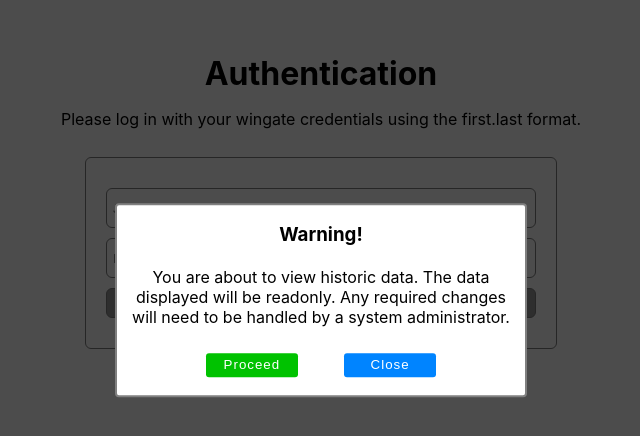
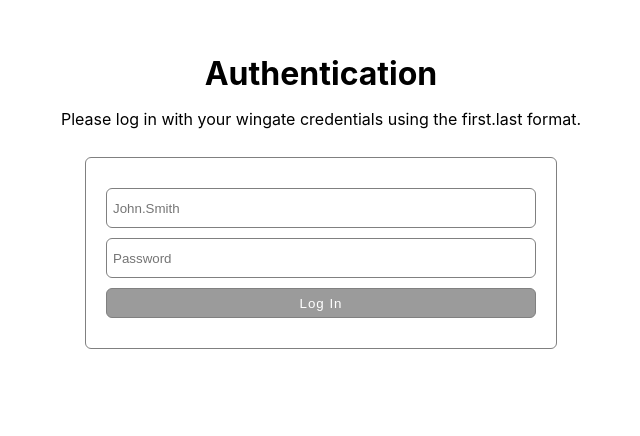
Before and after one commit to stalliardo/contract-awards, a React (Create React App) app in the folder client/: page /auth in a window 1280 px wide. Shown: the part 116-552 px from the top of the page, without its empty margins (319-959 px from the left). Built offline with nearby package versions, Linux system fonts and the light colour scheme.

Commit message:
Used the location to determine when the select menu should be displayed

```diff
--- a/client/src/components/navbar/Navbar.js
+++ b/client/src/components/navbar/Navbar.js
@@ -1,6 +1,6 @@
-import React, { useState } from 'react';
+import React, { useEffect, useState } from 'react';
 import './navbar.css';
-import { Link, useNavigate } from "react-router-dom";
+import { Link, useLocation, useNavigate } from "react-router-dom";
 import { useDispatch, useSelector } from 'react-redux';
 import { logout, setSelectedFinancialYear } from '../../redux/features/users/usersSlice';
 import { ROLES } from '../../utils/constants';
@@ -30,10 +30,13 @@ const Navbar = () => {
 
   const [selectedYear, setselectedYear] = useState("");
 
-  const [showWarningModal, setShowWarningModal] = useState(true);
+  const [showWarningModal, setShowWarningModal] = useState(false);
 
   const dispatch = useDispatch();
   const navigate = useNavigate();
+  const location = useLocation();
+
+  const showSelectMenu = location.pathname === "/admin";
 
   const handleSignOut = () => {
     dispatch(logout())
@@ -72,8 +75,11 @@ const Navbar = () => {
               {
                 authenticatedUser.role === ROLES.CA01 &&
                 <div className='navbar-select-container'>
-                  {/* the below menu.items.length wont work, need to get the current financial year and use that as default */}
-                  <SelectMenu placeholder={addSlashToYearString(selectedFinancialYear)} menuItems={menuItems} handleItemSelection={onFinancialYearSelected} />
+                  {/* Select menu should only be visible when the route is /admin */}
+                  {
+                    showSelectMenu &&
+                    <SelectMenu placeholder={addSlashToYearString(selectedFinancialYear)} menuItems={menuItems} handleItemSelection={onFinancialYearSelected} />
+                  }
                 </div>
               }
               {
```
